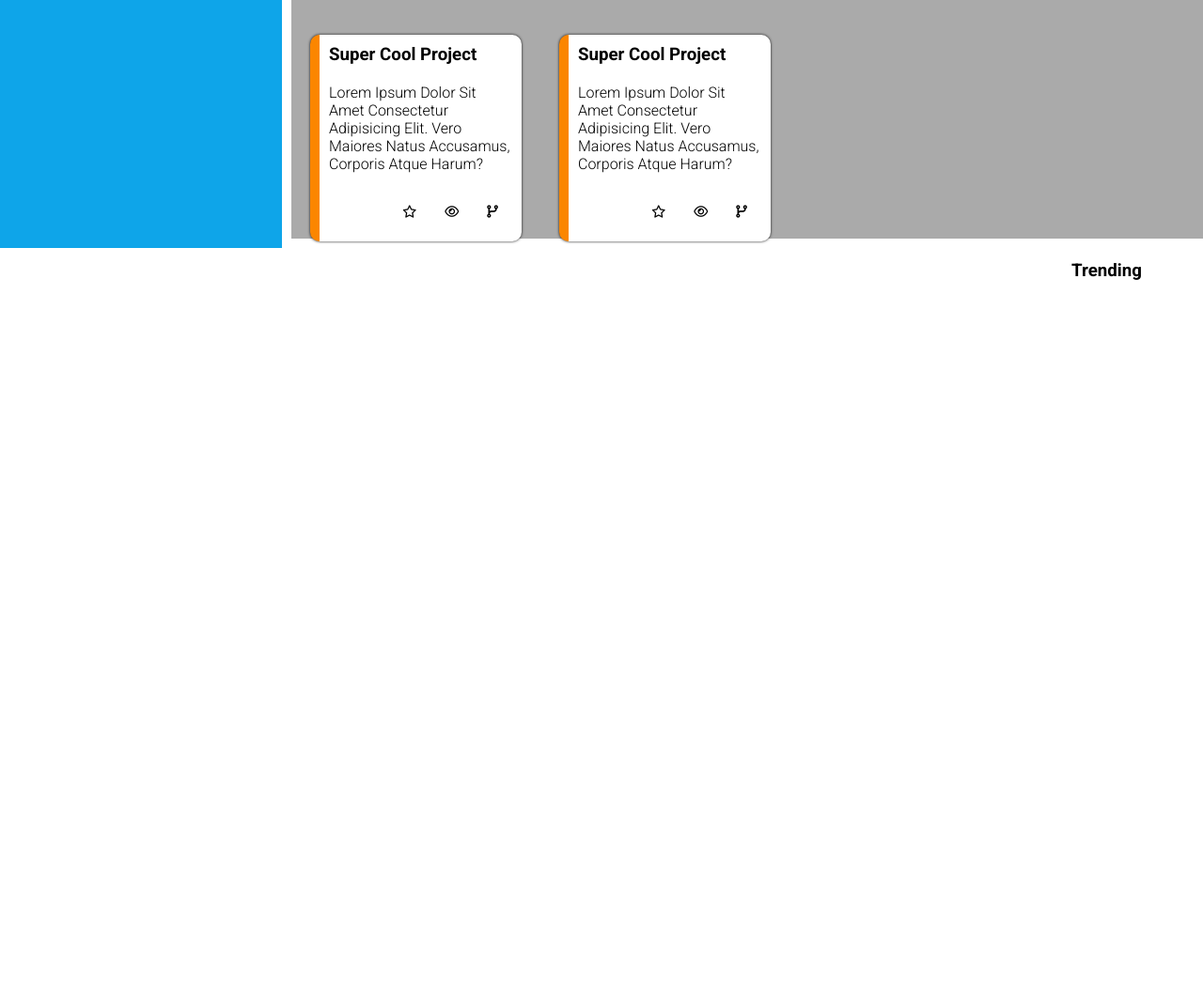
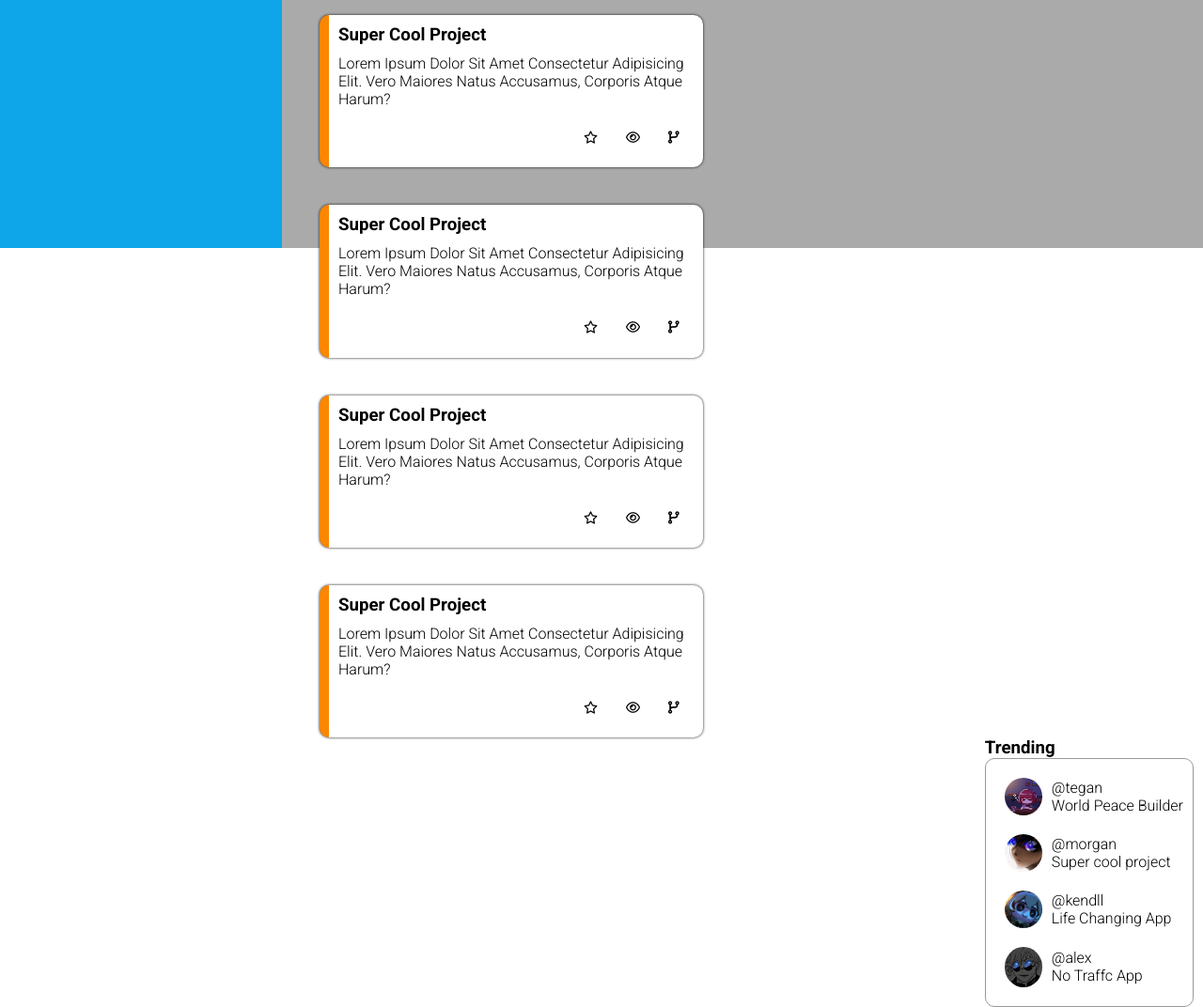
Before and after one commit to D4NIL122IQ/TOP-Admin-Dashboard, a plain HTML site: page index.html in a window 1280 px wide. Shown: the part 736-1808 px from the top of the page at 94% size. Before the commit the page ends 1035 px from the top, so only its background shows below. Drawn offline with Linux system fonts and the light colour scheme.

Commit message:
addMainMenuHTML

```diff
--- a/index.html
+++ b/index.html
@@ -35,8 +35,7 @@
         </div>
         <div class="info">
            <i class="fa-solid fa-bell"></i>
-
-           <div class="pp"> <img src="./assets/_ 𝘒𝘢𝘬𝘢𝘴𝘩𝘪.jpeg" alt="kakashi-pp" class="min-PP" width="50px"></div>
+           <div class="pp"> <img src="./assets/_ 𝘒𝘢𝘬𝘢𝘴𝘩𝘪.jpeg" alt="kakashi-pp" class="min-PP" width="40px"></div>
            <div class="username"> <H3 class="profil">danil guidjou</H3></div>
         </div>
         </div>
@@ -60,6 +59,7 @@
         <div class="project">
             <H3>yours project</H3>
         <div class="card-container">
+
             <div class="card">
                 <div class="title"><H3>super cool project</H3></div>
                 <div class="text"><p>Lorem ipsum dolor sit amet consectetur adipisicing elit. Vero maiores natus accusamus, corporis atque harum? </p></div>
@@ -118,10 +118,42 @@
     </div>
         <div class="anno">
             <h3>annoucements</h3>
+            <div class="annoucements">
+            <div class="text-anno">
+                <strong>Site maintenace</strong>
+                <p>Lorem ipsum dolor sit amet consectetur adipisicing elit.</p>
+            </div>
+            <div class="text-anno">
+                <strong>Site maintenace</strong>
+                <p>Lorem ipsum dolor sit amet consectetur adipisicing elit.</p>
+            </div>
+            <div class="text-anno">
+                <strong>Site maintenace</strong>
+                <p>Lorem ipsum dolor sit amet consectetur adipisicing elit.</p>
+            </div>
+        </div>
         </div>
 
         <div class="trending">
             <H3>trending</H3>
+            <div class="profil-add">
+                <div class="pers">
+                    <img src="./assets/_.jpeg" alt="pp" class="min-PP" width="40px">
+                    <p>@tegan <br>World Peace Builder</p>
+                </div>
+                <div class="pers">
+                    <img src="./assets/_Isagi Yoichi Icon_.jpeg" alt="pp" class="min-PP" width="40px">
+                    <p>@morgan <br>Super cool project</p>
+                </div>
+                <div class="pers">
+                    <img src="./assets/Nanashi Mumei 🦉.jpeg" alt="pp" class="min-PP" width="40px">
+                    <p>@kendll <br>Life Changing App</p>
+                </div>
+                <div class="pers">
+                    <img src="./assets/gojo.jpeg" alt="pp" class="min-PP" width="40px">
+                    <p>@alex <br>No Traffc App</p>
+                </div>
+            </div>
         </div>
     </div>
 </div>
--- a/style.css
+++ b/style.css
@@ -113,7 +113,7 @@ input{
     grid-column-end: 5;
     grid-row-start: 2;
     grid-row-end:6;
-    margin: 10px;
+    padding: 10px;
 }
 
 .board{
@@ -127,19 +127,17 @@ input{
     grid-row-start: 1;
     display: grid;
     grid-template-columns: repeat(auto-fit , minmax(200px,1fr));
-    grid-template-rows: max-content;
+    grid-template-rows: repeat(2,200px);
     gap: 40px;
-    margin: 20px;
+    margin-top: 40px;
+    margin-left: 30px;
 }
 
 .card{
- background-color: #fff;
-    display: flex;
-    flex-direction: column;
+    background-color: #fff;
     border-radius: 10px;
-     box-shadow: 0px 0px 3px 0px #0c0c0c;
+    box-shadow: 0px 0px 3px 0px #0c0c0c;
     border-left: #fb8600 solid 10px;
-
 }
 .card:hover{
     box-shadow: 0px 0px 10px 0px #0c0c0c;
@@ -159,21 +157,39 @@ button{
 }
 button:hover{
     zoom: 1.1;
-    box-shadow:inset 0px 0px 14px 0px #fb8600;
 }
- .anno{
+
+
+.annoucements{
     grid-column-start: 4;
     grid-column-end: 4;
     grid-row-start: 1;
-    grid-row-end: 2;
+    grid-row-end: 1;
     background-color: aqua;
-    width: 150px;
-    height: 100px;
+    /* width: 300px; */
+
+    margin-top: 40px;
+
+}
+
+.text-anno{
+    border-bottom: 1px solid black;
 }
 
 .trending{
-    grid-column-start: 4;
-    grid-column-end: 4;
+    grid-column-start: 3;
+    grid-column-end: 3;
     grid-row-start: 2;
-    grid-row-end: 3;
 }
+
+.profil-add{
+    border: 1px solid #999;
+    background-color: #fff;
+    padding: 10px;
+    border-radius: 10px;
+}
+.pers{
+    display: flex;
+    align-items: center;
+    text-transform: none;
+}
```
Also changed, not shown: assets/gojo.jpeg (added).
